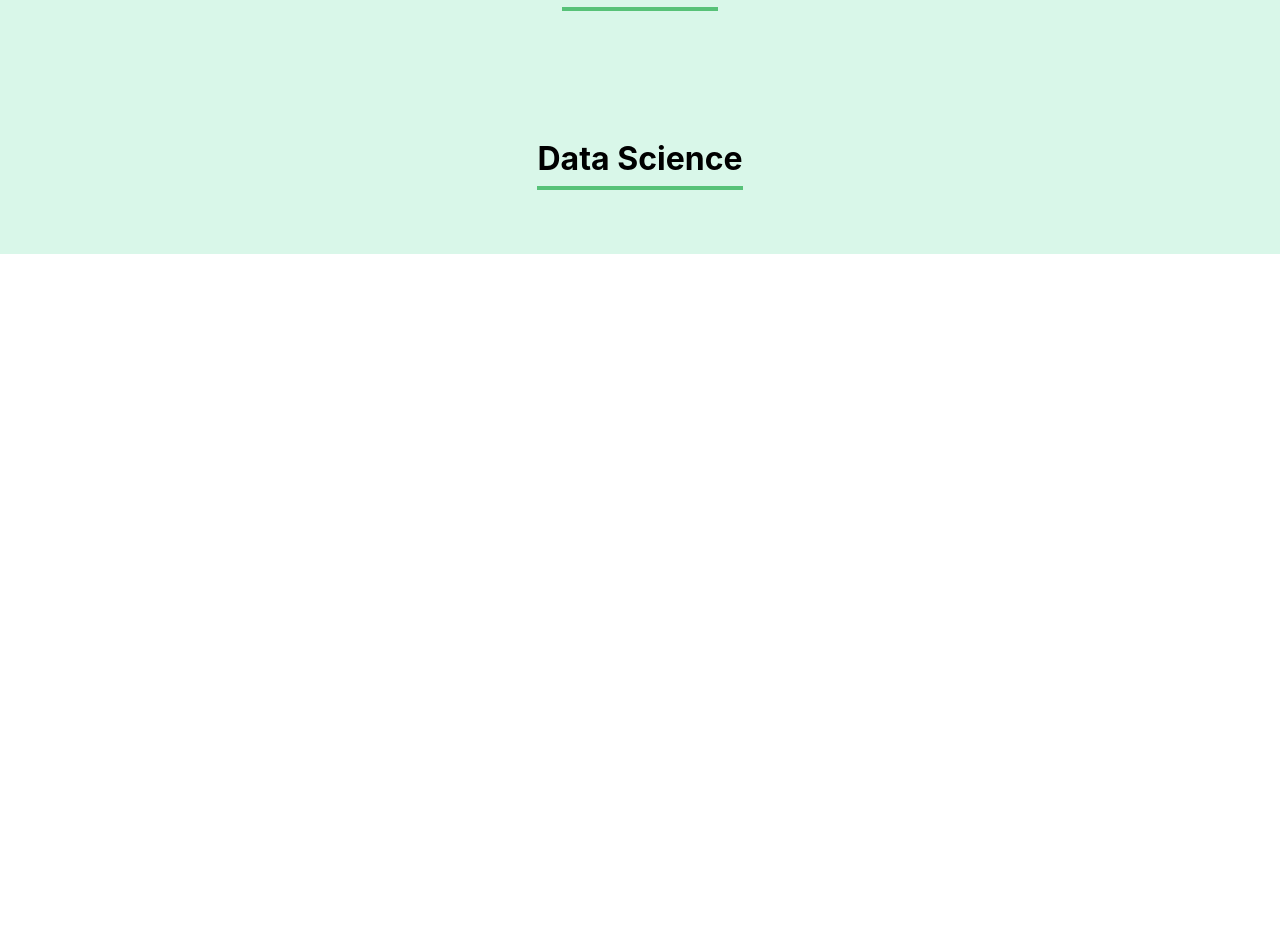
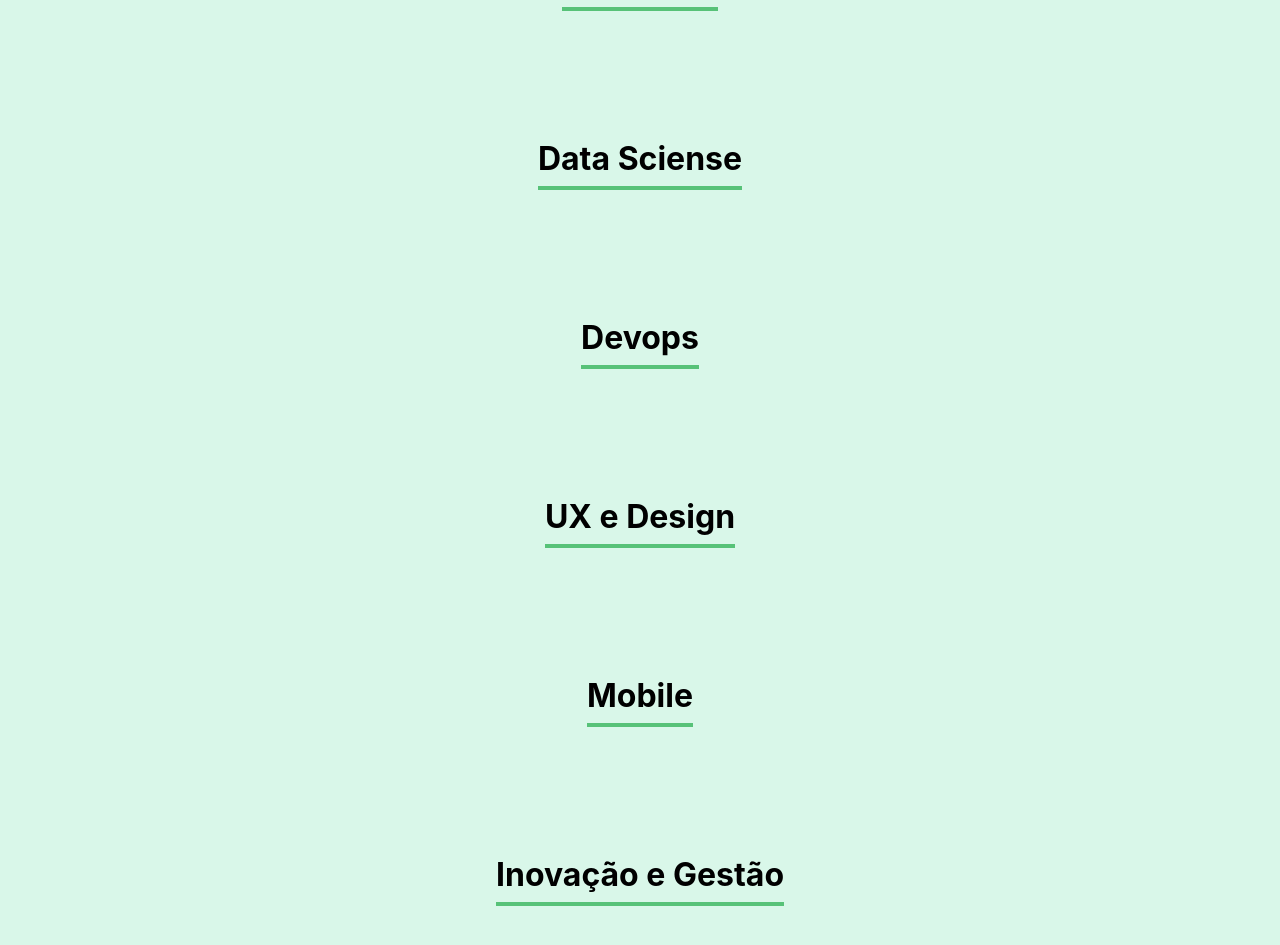
Before and after one commit to Jamile15/organo-aula-js, a React (Create React App) app: page / in a window 1280 px wide. Shown: the part 1760-2705 px from the top of the page. Before the commit the page ends 2014 px from the top, so only its background shows below. Built offline with nearby package versions, Linux system fonts and the light colour scheme.

Commit message:
aprendendo usar o map

```diff
--- a/src/App.js
+++ b/src/App.js
@@ -4,6 +4,46 @@
 import Time from './componentes/Time';
 
 function App() {
+    const times = [
+      {
+        nome: 'Programação',
+        corPrimaria: '#57C278',
+        corSecundaria: '#D9F7E9'
+
+      },
+      {
+        nome: 'Front-End',
+        corPrimaria: '#82CFFA',
+        corSecundaria: '#E8F8FF',
+    },
+    {
+        nome: 'Data Sciense',
+        corPrimaria: '#A6D157',
+        corSecundaria: '#F0F8E2',
+    },
+    {
+        nome: 'Devops',
+        corPrimaria: '#E06B69',
+        corSecundaria: '#FDE7E8'
+    },
+    {
+        nome: 'UX e Design',
+        corPrimaria: '#D86EBF',
+        corSecundaria: '#FAE5F5',
+    },
+    {
+        nome: 'Mobile',
+        corPrimaria: '#FEBA05',
+        corSecundaria: '#FFF5D9',
+    },
+    {
+        nome: 'Inovação e Gestão',
+        corPrimaria: '#FF8A29',
+        corSecundaria: '#FFEEDF',
+    }
+
+    ]
+
   const [colaboradores, setColabotadores] = useState([]);
 
   const aoNovoColaboradorAdicionado = (colaborador) =>{
@@ -15,9 +55,9 @@
     <div className="App">
       <Banner />
       <Formulario aoColaboradorCadastrado={colaborador => aoNovoColaboradorAdicionado(colaborador)} />
-      <Time nome="Programação"/>
-      <Time nome="Front-End"/>
-      <Time nome="Data Science"/>
+
+      {times.map( time =>  <Time nome={time.nome}/> )}
+
 
 
     </div>
--- a/src/componentes/Formulario/index.js
+++ b/src/componentes/Formulario/index.js
@@ -10,6 +10,7 @@
     const timeCargo =
         [
             'Programação',
+            'Data Science',
             'Front-End',
             'Develops',
             'UX e Design',
```
